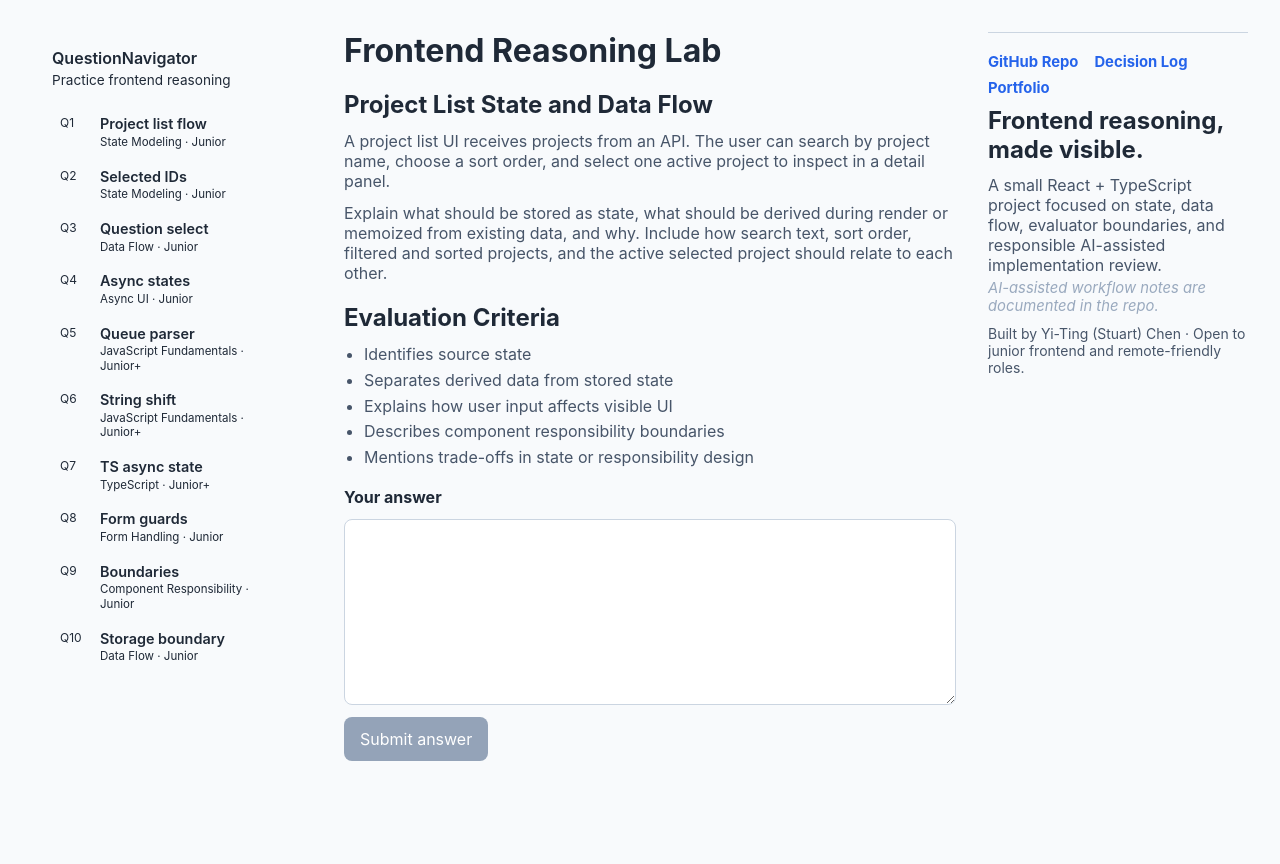
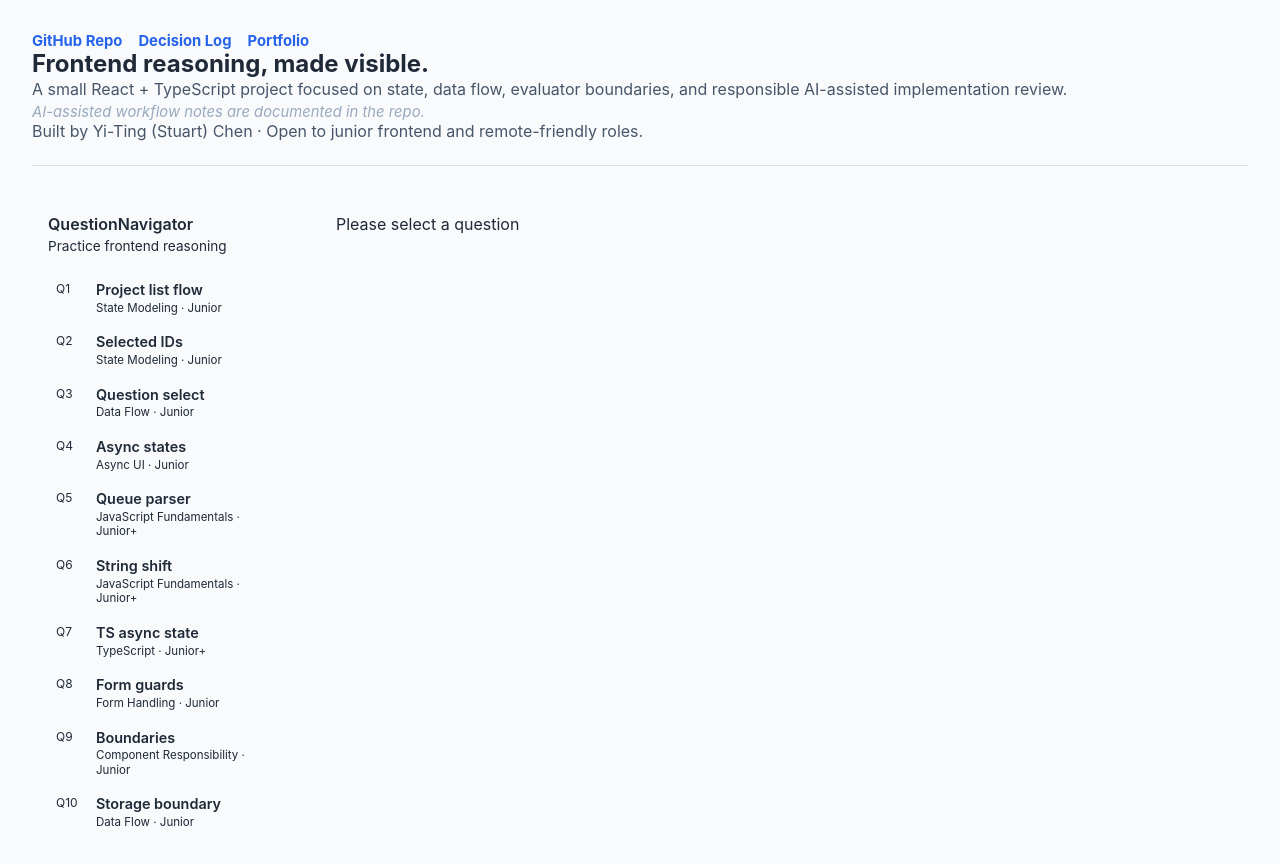
Before and after one commit to stuartchendev/frontend-reasoning-lab, a React (Vite) app: page / in a window 1280 px wide. Shown: the top 864 px of the page. Before the commit the page ends 800 px from the top, so only its background shows below. Built offline with nearby package versions, Linux system fonts and the light colour scheme.

Commit message:
feat: add feature click sidebar question change middle question

```diff
--- a/package.json
+++ b/package.json
@@ -5,6 +5,7 @@
   "type": "module",
   "scripts": {
     "dev": "vite",
+    "typecheck": "tsc -b",
     "build": "tsc -b && vite build",
     "preview": "vite preview"
   },
--- a/src/App.tsx
+++ b/src/App.tsx
@@ -2,7 +2,7 @@ import { useState, type FormEvent } from "react";
 import { fixedQuestions } from "./data/fixedQuestions";
 import { rubricCriteria } from "./data/rubricCriteria";
 import { fakeEvaluator } from "./lib/fakeEvaluator";
-import { ProjectFooter } from "./components/ProjectFooter";
+import { ProjectIntro } from "./components/ProjectIntro";
 import { QuestionNavigator } from "./components/QuestionNavigator";
 import type { EvaluationResult, UserAnswer } from "./types/reasoning";
 
@@ -30,20 +30,28 @@ const flowSteps = [
 ];
 
 export default function App() {
-  const fixedQuestion = fixedQuestions[0];
+  const [selectedQuestionId, setSelectedQuestionId] = useState("");
   const [answerText, setAnswerText] = useState("");
   const [isEvaluating, setIsEvaluating] = useState(false);
   const [evaluationResult, setEvaluationResult] =
     useState<EvaluationResult | null>(null);
 
+  const selectedQuestion = fixedQuestions.find((question) => question.id === selectedQuestionId);
+
+  const handleSelectQuestion = (id: string) => {
+    setSelectedQuestionId(id);
+    setAnswerText("");
+    setEvaluationResult(null);
+  }
+
   async function handleSubmit(event: FormEvent<HTMLFormElement>) {
     event.preventDefault();
 
     // logic guard for empty answer or ongoing evaluation
-    if (!answerText.trim() || isEvaluating) return;
+    if (!answerText.trim() || isEvaluating || !selectedQuestion) return;
 
     const userAnswer: UserAnswer = {
-      questionId: fixedQuestion.id,
+      questionId: selectedQuestion.id,
       text: answerText,
     };
 
@@ -52,7 +60,7 @@ export default function App() {
 
     // API call and handling
     try {
-      const result = await fakeEvaluator(fixedQuestion, userAnswer);
+      const result = await fakeEvaluator(selectedQuestion, userAnswer);
       setEvaluationResult(result);
     } finally {
       setIsEvaluating(false);
@@ -61,12 +69,18 @@ export default function App() {
 
   return (
     <main className="page-shell">
+      <section className="project-intro">
+        <ProjectIntro />
+      </section>
+      <div className="workspace-layout">
+        <QuestionNavigator questions={fixedQuestions} onSelectQuestion={handleSelectQuestion} />
+        {selectedQuestion ?
           <section className="app-shell" aria-labelledby="app-title">
             <h1 id="app-title">Frontend Reasoning Lab</h1>
             <section className="question-block" aria-labelledby="question-title">
-          <h2 id="question-title">{fixedQuestion.title}</h2>
-          <p>{fixedQuestion.scenario}</p>
-          <p>{fixedQuestion.prompt}</p>
+              <h2 id="question-title">{selectedQuestion.title}</h2>
+              <p>{selectedQuestion.scenario}</p>
+              <p>{selectedQuestion.prompt}</p>
             </section>
 
             <section className="criteria-block" aria-labelledby="criteria-title">
@@ -110,9 +124,16 @@ export default function App() {
                 </p>
               </section>
             )}
-      </section>
-      <QuestionNavigator questions={fixedQuestions} />
-      {/* <aside className="flow-panel" aria-labelledby="flow-title">
+          </section> :
+          <p>Please select a question</p>
+        }
+      </div>
+    </main>
+  );
+}
+
+{/* flow panel
+<aside className="flow-panel" aria-labelledby="flow-title">
         <h2 id="flow-title">Data-flow Loop</h2>
         <p>
           This panel maps the current UI to the data and state used by the tiny
@@ -126,11 +147,5 @@ export default function App() {
             </li>
           ))}
         </ol>
-      </aside> */}
-
-      <aside className="project-meta-column" aria-label="Project metadata">
-        <ProjectFooter />
 </aside>
-    </main>
-  );
-}
+*/}
--- a/src/components/ProjectFooter.tsx
+++ b/src/components/ProjectIntro.tsx
@@ -13,10 +13,10 @@ const footerLinks = [
   },
 ];
 
-export function ProjectFooter() {
+export function ProjectIntro() {
   return (
-    <footer className="project-footer">
-      <nav className="project-footer__links" aria-label="Project links">
+    <>
+      <nav className="project-intro__links" aria-label="Project links">
         {footerLinks.map((link) => (
           <a
             key={link.href}
@@ -39,6 +39,6 @@ export function ProjectFooter() {
         Built by Yi-Ting (Stuart) Chen · Open to junior frontend and
         remote-friendly roles.
       </p>
-    </footer>
+    </>
   );
 }
--- a/src/components/QuestionNavigator.tsx
+++ b/src/components/QuestionNavigator.tsx
@@ -1,9 +1,10 @@
-import type { ReasoningQuestion } from "../types/reasoning";
+import type { ReasoningQuestions } from "../types/reasoning";
 type QuestionNavigatorProps = {
-    questions: ReasoningQuestion[];
+    questions: ReasoningQuestions[];
+    onSelectQuestion: (id: string) => void;
 }
+export function QuestionNavigator({ questions, onSelectQuestion }: QuestionNavigatorProps) {
 
-export function QuestionNavigator({ questions }: QuestionNavigatorProps) {
     return (
         <aside className="question-navigator" aria-label="Question navigator">
             <div className="question-navigator__header">
@@ -19,6 +20,7 @@ export function QuestionNavigator({ questions }: QuestionNavigatorProps) {
                         key={question.id}
                         type="button"
                         className="question-navigator__link"
+                        onClick={() => onSelectQuestion(question.id)}
                     >
                         <span className="question-navigator__order">{question.order}</span>
 
--- a/src/data/fixedQuestions.ts
+++ b/src/data/fixedQuestions.ts
@@ -1,6 +1,6 @@
-import type { ReasoningQuestion } from "../types/reasoning";
+import type { ReasoningQuestions } from "../types/reasoning";
 
-export const fixedQuestions: ReasoningQuestion[] = [
+export const fixedQuestions: ReasoningQuestions[] = [
   {
     id: "project-list-state-data-flow",
     order: "Q1",
--- a/src/lib/fakeEvaluator.ts
+++ b/src/lib/fakeEvaluator.ts
@@ -1,11 +1,11 @@
 import type {
   EvaluationResult,
-  ReasoningQuestion,
+  ReasoningQuestions,
   UserAnswer,
 } from "../types/reasoning";
 
 export function fakeEvaluator(
-  question: ReasoningQuestion,
+  question: ReasoningQuestions,
   answer: UserAnswer
 ): Promise<EvaluationResult> {
   return new Promise((resolve) => {
--- a/src/styles.css
+++ b/src/styles.css
@@ -27,37 +27,38 @@ select {
   font: inherit;
 }
 
+.workspace-layout {
+  display: grid;
+  grid-template-columns: 16rem minmax(0, 1fr);
+  gap: 3rem;
+  align-items: start;
+}
+
 .page-shell {
-  min-height: 100vh;
-  width: min(1280px, 100%);
-  margin: 0 auto;
-  display: grid;
-  grid-template-areas: "flow app meta";
-  grid-template-columns:
-    minmax(220px, 280px) minmax(0, 1fr) minmax(200px, 260px);
-  gap: 2rem;
-  padding: 2rem;
+  width: min(100% - 2rem, 76rem);
+  margin-inline: auto;
+  padding-block: 2rem;
 }
 
 .app-shell {
-  grid-area: app;
   display: grid;
   align-content: start;
+  align-self: start;
+  min-width: 0;
   gap: 1.25rem;
 }
 
 .project-meta-column {
-  grid-area: meta;
   align-self: start;
 }
 
 .flow-panel h2,
 .app-shell h1,
 .app-shell h2,
-.project-footer h2,
+.project-intro h2,
 .flow-panel p,
 .app-shell p,
-.project-footer p {
+.project-intro p {
   margin: 0;
 }
 
@@ -71,7 +72,6 @@ select {
 }
 
 .flow-panel {
-  grid-area: flow;
   align-self: start;
   display: grid;
   gap: 0.875rem;
@@ -163,42 +163,40 @@ select {
   padding-top: 1rem;
 }
 
-.project-footer {
-  display: grid;
-  gap: 0.625rem;
-  border-top: 1px solid #cbd5e1;
-  padding-top: 1.25rem;
-  color: #1f2937;
+.project-intro {
+  padding-bottom: 1.5rem;
+  margin-bottom: 2rem;
+  border-bottom: 1px solid #d9dee8;
 }
 
-.project-footer__links {
+.project-intro__links {
   display: flex;
   flex-wrap: wrap;
   gap: 0.5rem 1rem;
 }
 
-.project-footer__links a {
+.project-intro__links a {
   color: #2563eb;
   font-size: 0.925rem;
   font-weight: 700;
   text-decoration: none;
 }
 
-.project-footer__links a:hover,
-.project-footer__links a:focus-visible {
+.project-intro__links a:hover,
+.project-intro__links a:focus-visible {
   text-decoration: underline;
 }
 
-.project-footer h2 {
+.project-intro h2 {
   font-size: clamp(1.2rem, 2.4vw, 1.5rem);
   line-height: 1.2;
 }
 
-.project-footer p {
+.project-intro p {
   color: #475569;
 }
 
-.project-footer p em {
+.project-intro p em {
   display: block;
   font-size: clamp(0.875rem, 2vw, 0.925rem);
   margin-top: 0.25rem;
@@ -207,15 +205,14 @@ select {
 }
 
 
-.project-footer__closing {
+.project-intro__closing {
   font-size: 0.875rem;
 }
 
 /* QuestionNavigator */
 .question-navigator {
-  width: 260px;
-  flex-shrink: 0;
-  padding: 1rem 1.25rem;
+  width: 100%;
+  padding: 1rem;
 }
 
 .question-navigator__header {
@@ -282,16 +279,15 @@ select {
 
 @media (max-width: 980px) {
   .page-shell {
-    grid-template-areas:
-      "app"
-      "flow"
-      "meta";
-    grid-template-columns: 1fr;
-    gap: 1.25rem;
     padding: 1.25rem;
   }
 
-  .project-footer {
-    padding-top: 1rem;
+  .workspace-layout {
+    grid-template-columns: 1fr;
+    gap: 1.25rem;
+  }
+
+  .question-navigator {
+    width: 100%;
   }
 }
--- a/src/types/reasoning.ts
+++ b/src/types/reasoning.ts
@@ -8,7 +8,7 @@ export type QuestionCategory =
   | "Form Handling"
   | "Evaluator UX";
 
-export type ReasoningQuestion = {
+export type ReasoningQuestions = {
   id: string;
   order: string;
   title: string;
```
Lines whose indentation alone changed are shown as unchanged.
